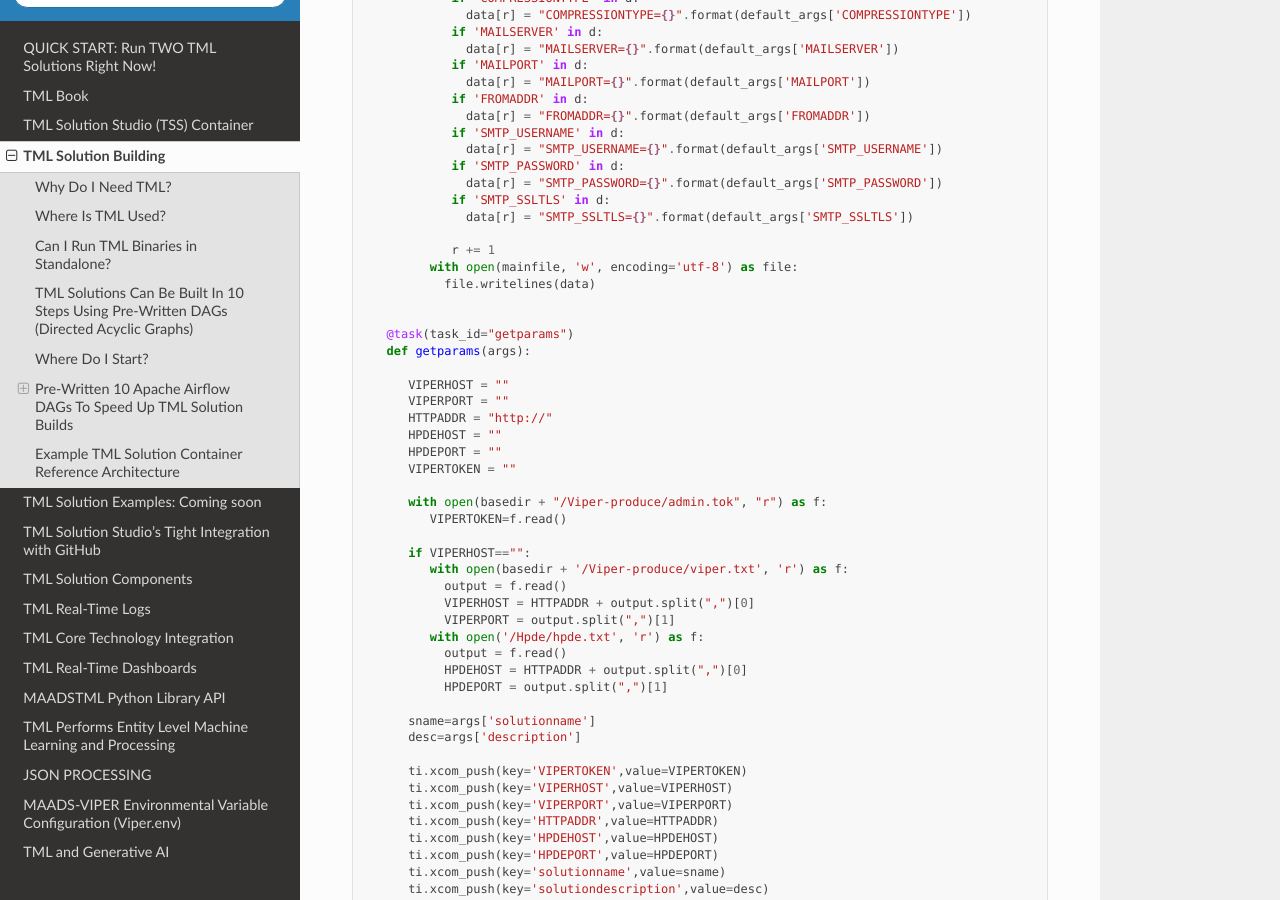
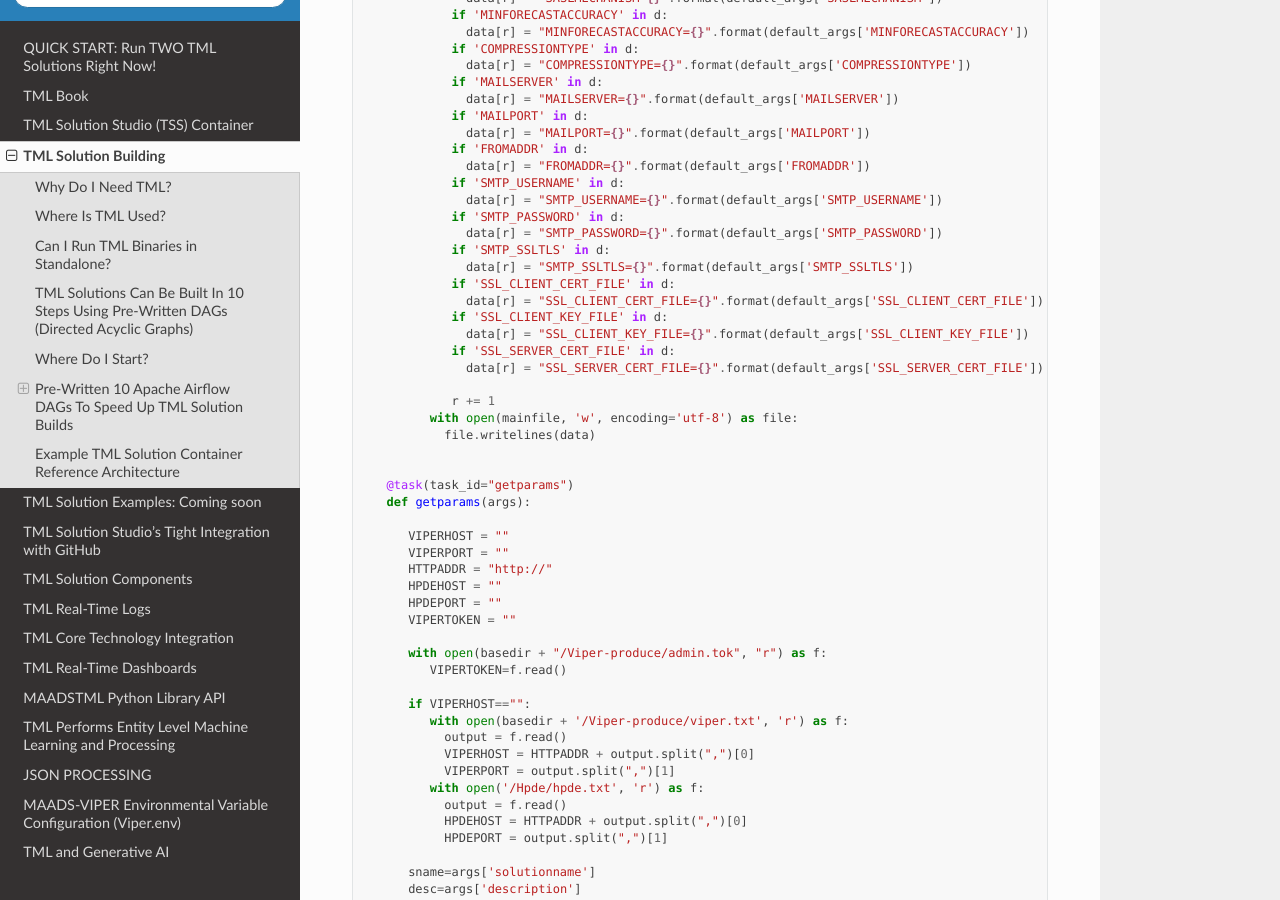
Before and after one commit to smaurice101/readthedocs, a Sphinx documentation site: the page built from docs/source/tmlbuilds.rst, in a window 1280 px wide and 900 px high, scrolled down 8004 px. Built offline with Sphinx 7.4.7 and the Read the Docs theme 2.0.0, drawn with Linux system fonts in a browser that asks for light colours; some of the changed text lies outside the part shown.

Commit message:
Update tmlbuilds.rst

```diff
--- a/docs/source/tmlbuilds.rst
+++ b/docs/source/tmlbuilds.rst
@@ -252,6 +252,9 @@
      'SMTP_USERNAME' : '',
      'SMTP_PASSWORD' : '',
      'SMTP_SSLTLS' : 'true',
+     'SSL_CLIENT_CERT_FILE' : 'client.cer.pem',
+     'SSL_CLIENT_KEY_FILE' : 'client.key.pem',
+     'SSL_SERVER_CERT_FILE' : 'server.cer.pem',
      'solutionname': 'mysolution',   # <<< *** Provide a name for your solution - No spaces or special characters in the name
      'description': 'This is an awesome real-time solution built by TSS',   # <<< *** Provide a description of your solution
      'retries': 1,
@@ -352,6 +355,12 @@
                  data[r] = "SMTP_PASSWORD={}".format(default_args['SMTP_PASSWORD'])
                if 'SMTP_SSLTLS' in d:
                  data[r] = "SMTP_SSLTLS={}".format(default_args['SMTP_SSLTLS'])
+               if 'SSL_CLIENT_CERT_FILE' in d:
+                 data[r] = "SSL_CLIENT_CERT_FILE={}".format(default_args['SSL_CLIENT_CERT_FILE'])
+               if 'SSL_CLIENT_KEY_FILE' in d:
+                 data[r] = "SSL_CLIENT_KEY_FILE={}".format(default_args['SSL_CLIENT_KEY_FILE'])
+               if 'SSL_SERVER_CERT_FILE' in d:
+                 data[r] = "SSL_SERVER_CERT_FILE={}".format(default_args['SSL_SERVER_CERT_FILE'])
 
                r += 1
             with open(mainfile, 'w', encoding='utf-8') as file:
```
